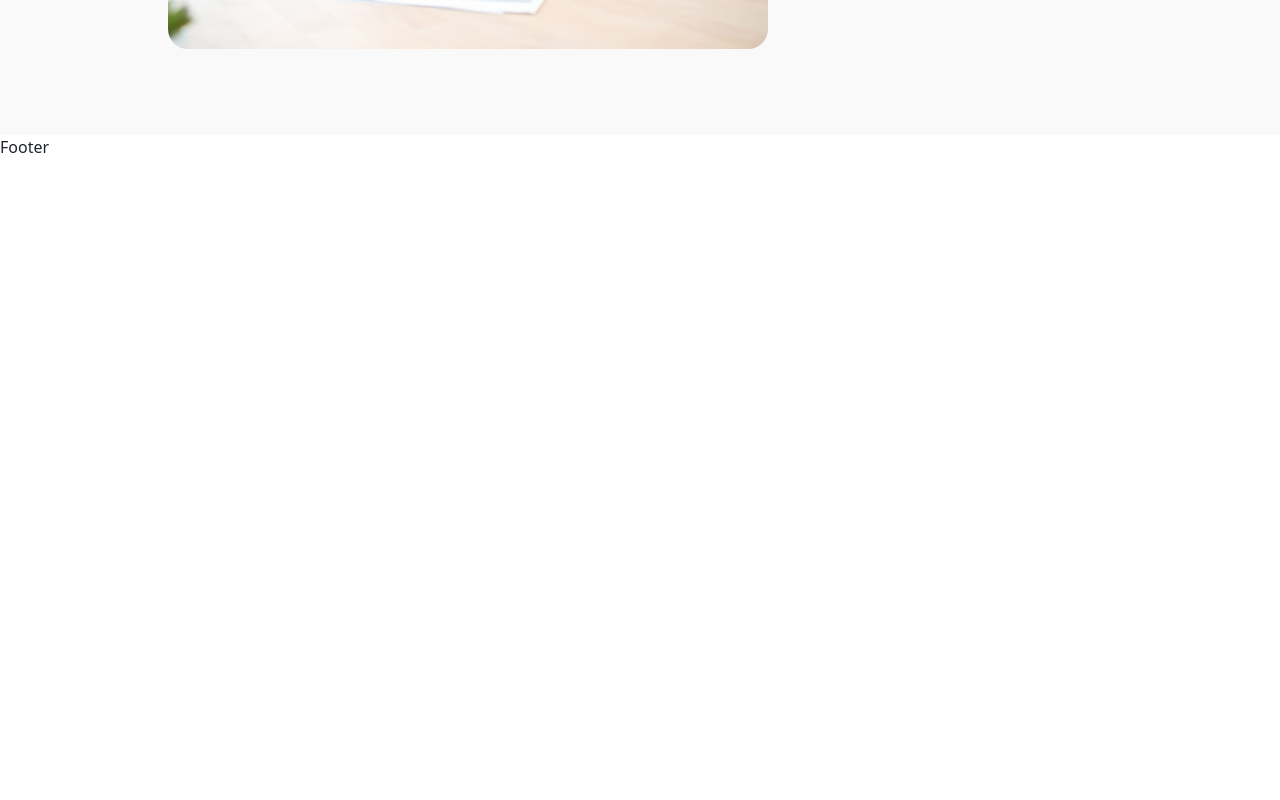
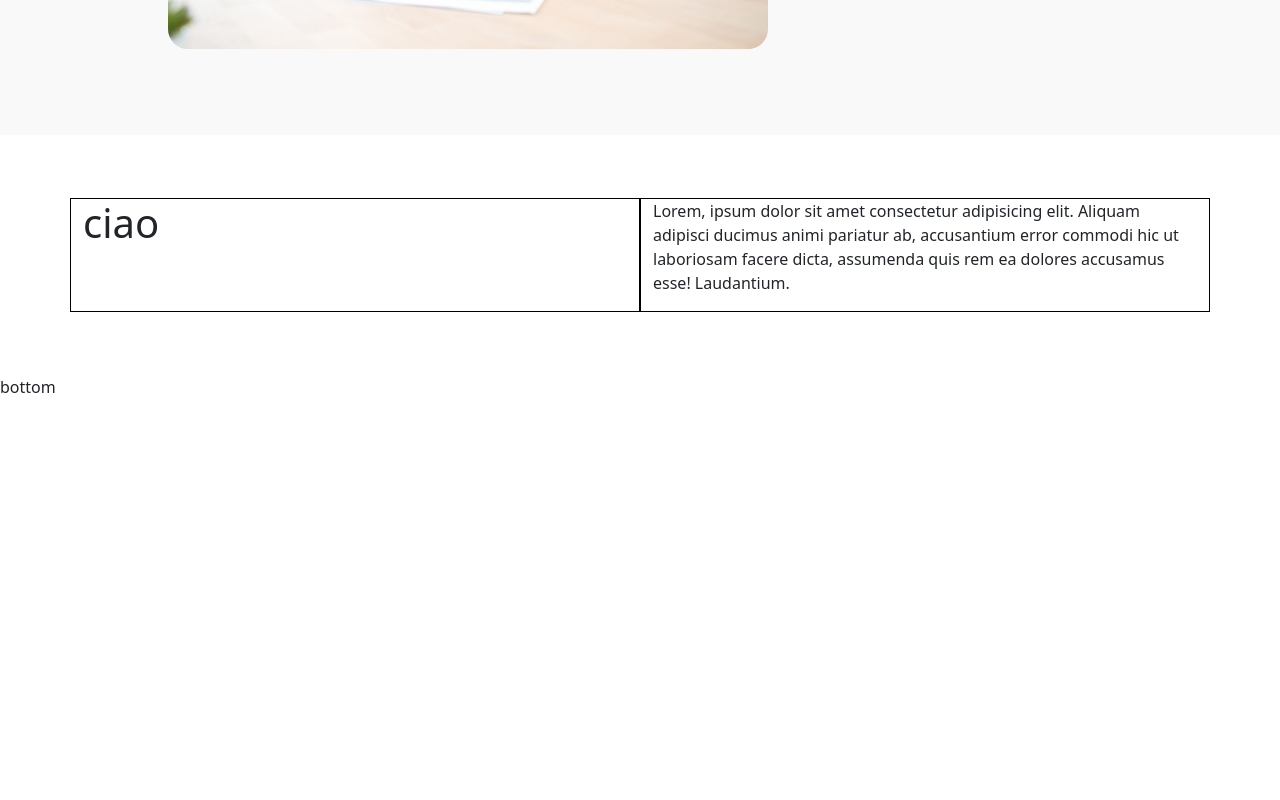
Before and after one commit to carlo-ddm/proj-html-vuejs, a Vue app: page / in a window 1280 px wide. Shown: the part 2380-3180 px from the top of the page. Before the commit the page ends 2539 px from the top, so only its background shows below. Built offline with nearby package versions, Linux system fonts and the light colour scheme.

Commit message:
impostazione sezione tre parte top

```diff
--- a/src/components/MainComp.vue
+++ b/src/components/MainComp.vue
@@ -2,14 +2,16 @@
   <main>
     <SecOne />
     <SecTwo />
+    <SecThree />
   </main>
 </template>
 
 <script>
 import SecOne from "./sections/SecOne.vue";
 import SecTwo from "./sections/SecTwo.vue";
+import SecThree from "./sections/SecThree.vue";
 export default {
-    components: { SecOne, SecTwo }
+    components: { SecOne, SecTwo, SecThree }
 }
 </script>
 
--- /dev/null
+++ b/src/components/sections/SecThree.vue
@@ -0,0 +1,39 @@
+<template>
+  <section>
+    <div class="top d-flex align-items-center">
+      <div class="container">
+        <div class="row">
+          <div class="col-6 cd1">
+            <h1>ciao</h1>
+          </div>
+          <div class="col-6 cd2">
+            <p>Lorem, ipsum dolor sit amet consectetur adipisicing elit. Aliquam adipisci ducimus animi pariatur ab, accusantium error commodi hic ut laboriosam facere dicta, assumenda quis rem ea dolores accusamus esse! Laudantium.</p>
+          </div>
+        </div>
+      </div>
+    </div>
+    <div class="bottom">
+      bottom
+    </div>
+  </section>
+</template>
+
+<script>
+export default {
+  name: 'SecThree'
+}
+</script>
+
+<style lang="scss" scoped>
+.col-6 {
+  border: 1px solid black
+}
+
+section {
+  width: 100%;
+  height: 800px;
+  .top {
+    height: calc(30%);
+  }
+}
+</style>
```
